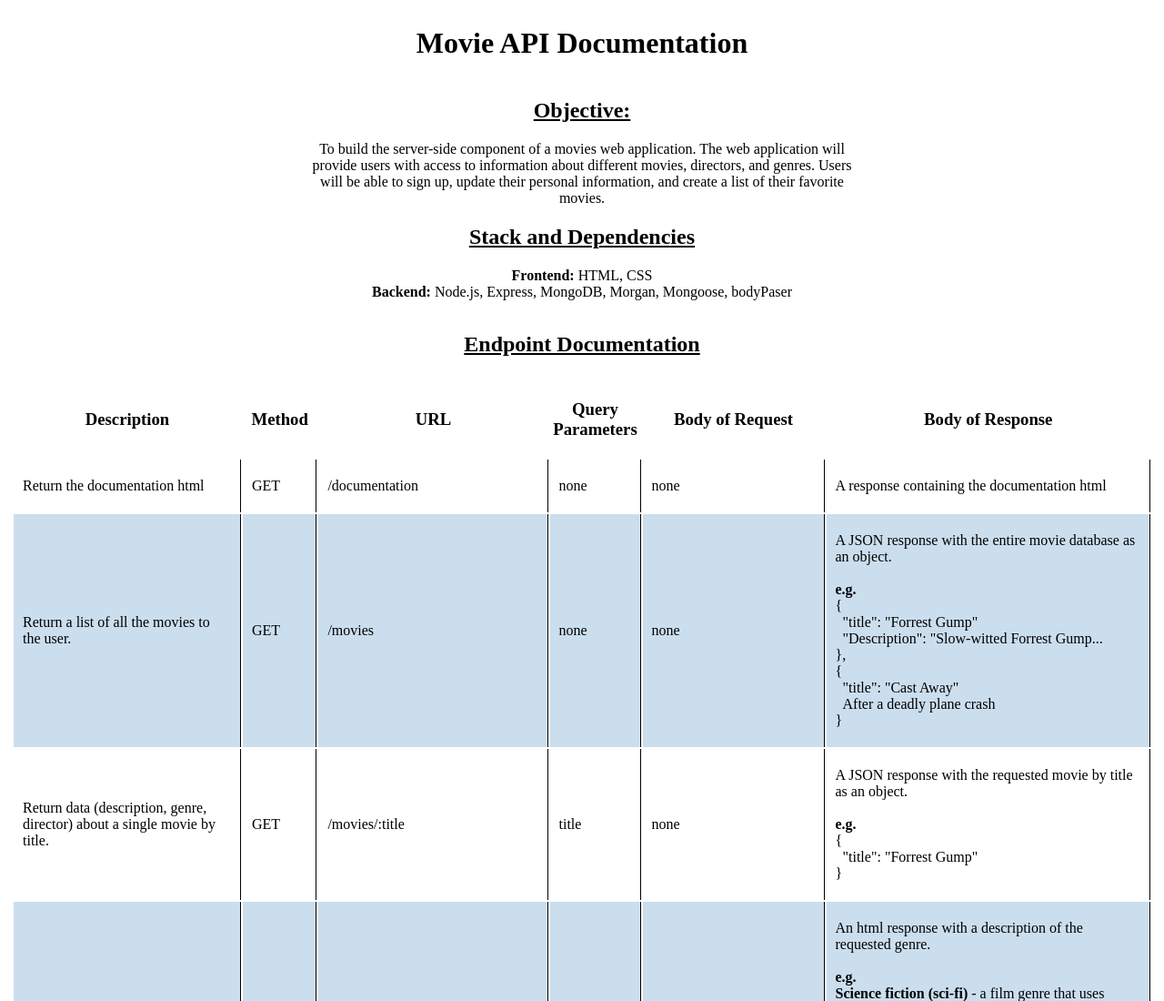
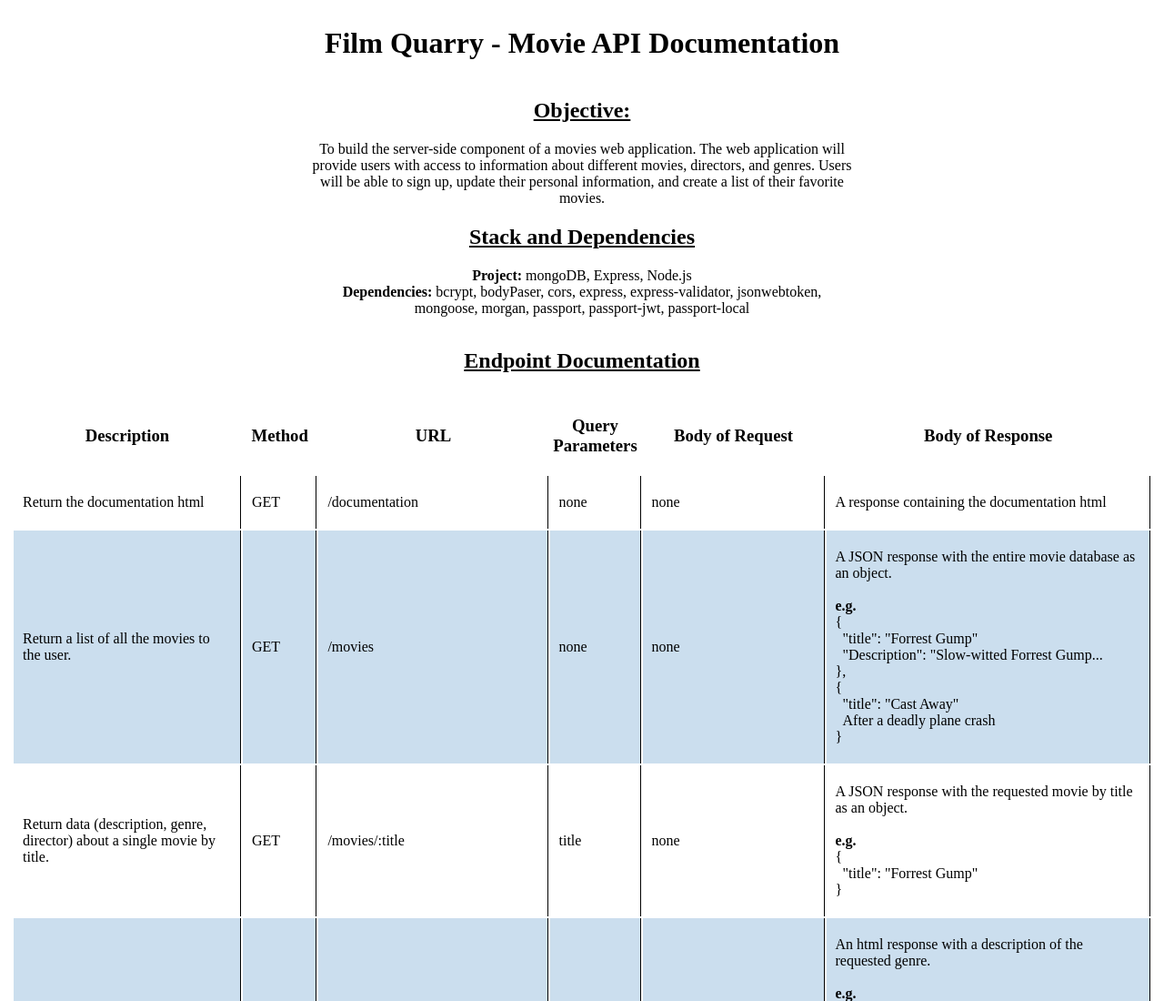
Before and after one commit to AndreasCampan/Movie-API, a website: page Public/documentation.html in a window 1280 px wide. Shown: the top 1100 px of the page at 91% size. Drawn offline with Linux system fonts and the light colour scheme.

Commit message:
Text Content Edits
-Added content to the readme
-Edited the documentation.html

```diff
--- a/Public/documentation.html
+++ b/Public/documentation.html
@@ -10,7 +10,7 @@
 
 <body>
   <main>
-    <h1>Movie API Documentation</h1>
+    <h1>Film Quarry - Movie API Documentation</h1>
     <div class="upperbox">
       <h2>Objective:</h2>
       <p>
@@ -19,8 +19,9 @@
       </p>
       <h2>Stack and Dependencies</h2>
       <p>
-        <strong>Frontend:</strong> HTML, CSS<br>
-        <strong>Backend:</strong> Node.js, Express, MongoDB, Morgan, Mongoose, bodyPaser
+        <strong>Project:</strong> mongoDB, Express, Node.js<br>
+        <strong>Dependencies:</strong> bcrypt, bodyPaser, cors, express, express-validator, jsonwebtoken, mongoose, morgan, passport, passport-jwt, passport-local
+
       </p>
     </div>
     <table>
--- a/index.js
+++ b/index.js
@@ -43,7 +43,7 @@ app.use(cors({
 
 //...............................................Get the Documentation HTML
 app.get('/documentation', (req, res) => {
-  res.sendFile('public/documentation.html', { root: __dirname });
+  res.sendFile('Public/documentation.html', { root: __dirname });
 });
 
 app.get('/', (req, res) => {
```
Also changed, not shown: README.md.
